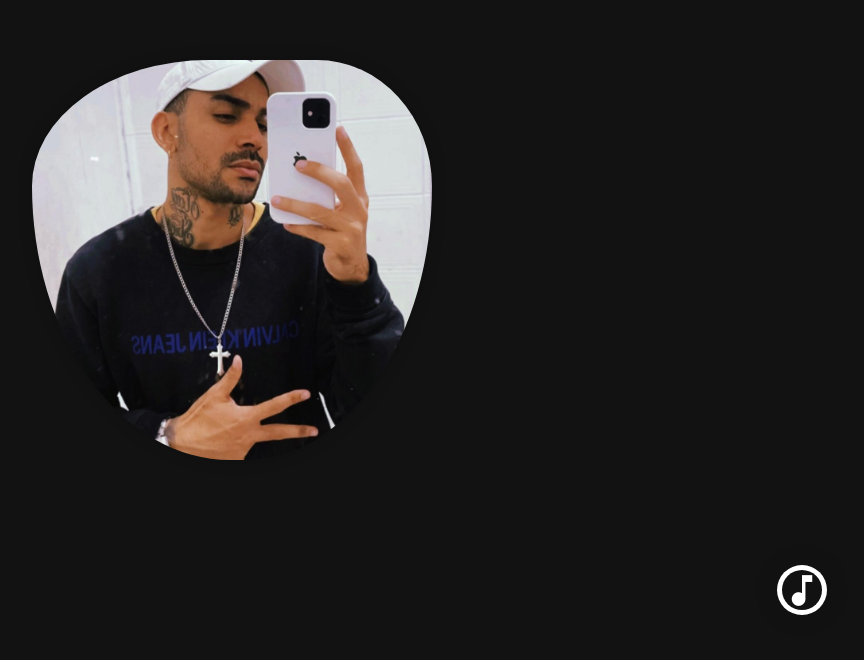
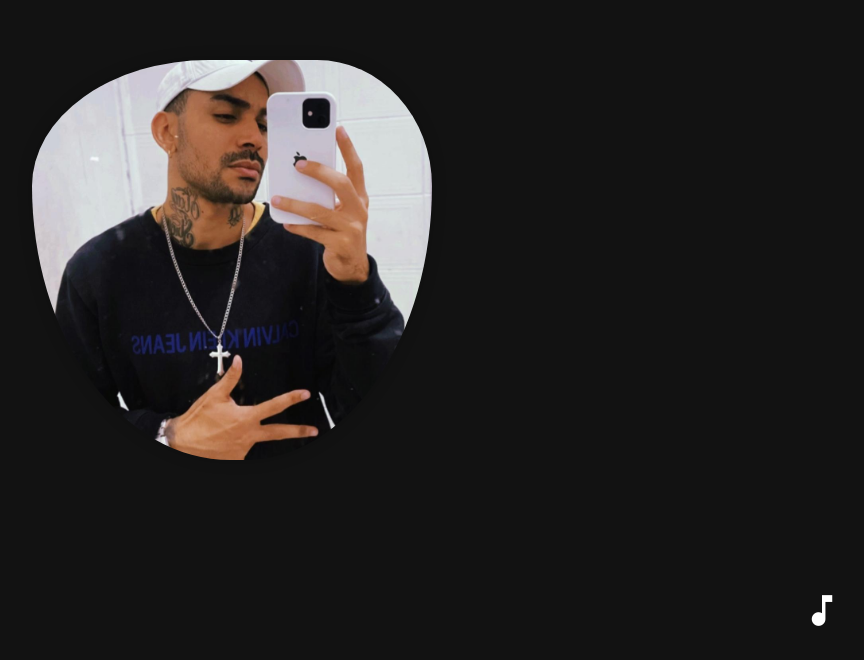
Before and after one commit to brunovdlc/guedes128, a plain HTML site: page index.html in a window 1280 px wide. Shown: the part 140-800 px from the top of the page, without its empty margins (408-1272 px from the left). Drawn offline with nearby package versions, Linux system fonts and the light colour scheme.

Commit message:
Update style.css

```diff
--- a/css/style.css
+++ b/css/style.css
@@ -42,12 +42,15 @@ body {
 }
 .toggle-play,
 .toggle-play i {
-  width: 40px;
-  height: 40px;
-  border-radius: 50%;
+  width: 0;
+  height: 0;
+  border-top: 20px solid transparent;
+  border-bottom: 20px solid transparent;
+  border-right: 30px solid var(--border);
   display: flex;
   align-items: center;
   justify-content: center;
+  transform: rotate(180deg);
 }
 
 .toggle-play {
@@ -57,15 +60,15 @@ body {
   z-index: 12000;
   border: none;
   outline: none;
-  background: var(--border);
+  background: none;
   color: var(--light);
-  box-shadow: 0 0 0 5px #ffffff, 0 0 30px rgba(0, 0, 0, .2);
+  box-shadow: none;
   transition: .2s;
 }
 
 .toggle-play:hover {
   color: var(--shadow);
-  box-shadow: 0 0 0 10px #000000, 0 0 30px rgba(0, 0, 0, .2);
+  border-right: 30px solid var(--shadow);
   cursor: pointer;
 }
 
@@ -73,10 +76,11 @@ body {
   font-size: 24px;
   color: white;
 }
+
 .fa {
   font-size: 24px;
 }
 
-.fa-music {
-  color: red;
+#sound:before {
+  content: "";
 }
```
